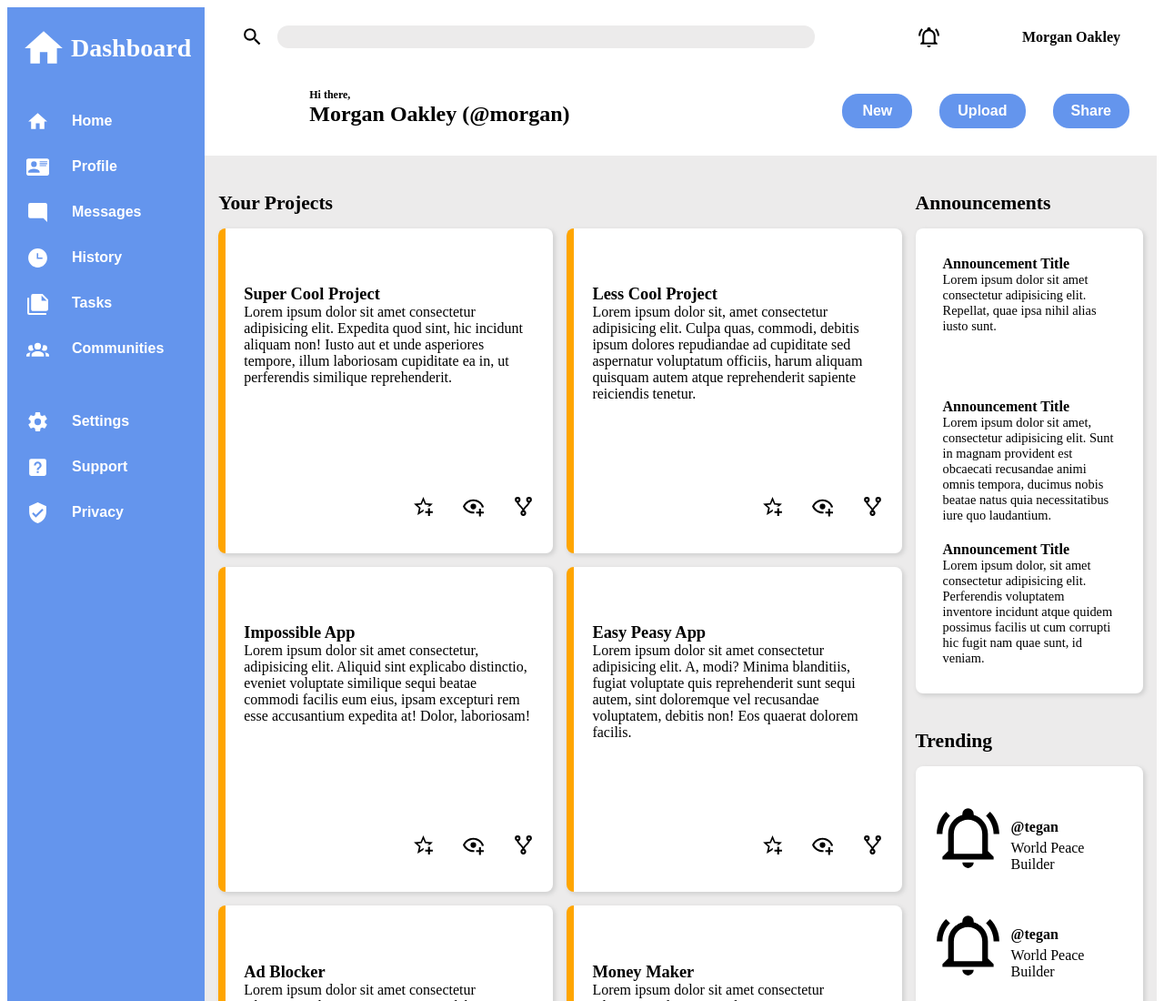
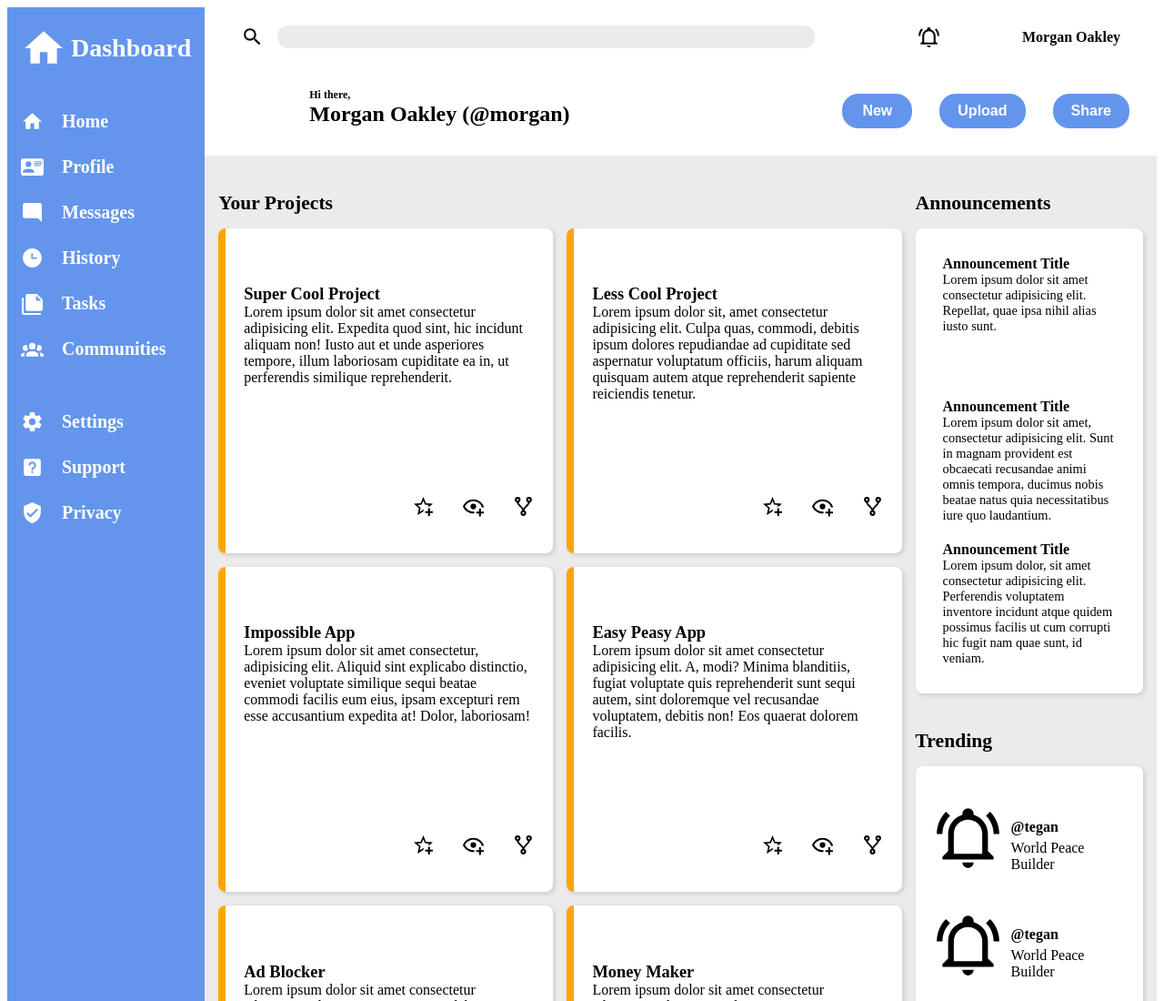
Before and after one commit to smramsay/odin-admin-dashboard, a plain HTML site: page index.html in a window 1280 px wide. Shown: the top 1100 px of the page at 91% size. Drawn offline with Linux system fonts and the light colour scheme.

Commit message:
Convert sidebar entries to links

```diff
--- a/index.html
+++ b/index.html
@@ -12,17 +12,17 @@
         <div class="sidebar">
             <div class="logo"><img src="img/icons/home.svg"/>Dashboard</div>
             <ul class="action-group-1">
-                <li class=""><button><img src="img/icons/home.svg"/>Home</button></li>
-                <li class=""><button><img src="img/icons/card-account-details.svg"/>Profile</button></li>
-                <li class=""><button><img src="img/icons/message-reply.svg"/>Messages</button></li>
-                <li class=""><button><img src="img/icons/clock-time-three.svg"/>History</button></li>
-                <li class=""><button><img src="img/icons/note-multiple.svg"/>Tasks</button></li>
-                <li class=""><button><img src="img/icons/account-group.svg"/>Communities</button></li>
+                <li class=""><a href="index.html"><img src="img/icons/home.svg"/>Home</a></li>
+                <li class=""><a><img src="img/icons/card-account-details.svg"/>Profile</a></li>
+                <li class=""><a><img src="img/icons/message-reply.svg"/>Messages</a></li>
+                <li class=""><a><img src="img/icons/clock-time-three.svg"/>History</a></li>
+                <li class=""><a><img src="img/icons/note-multiple.svg"/>Tasks</a></li>
+                <li class=""><a><img src="img/icons/account-group.svg"/>Communities</a></li>
             </ul>
             <ul class="action-group-2">
-                <li><button><img src="img/icons/cog.svg">Settings</button></li>
-                <li><button><img src="img/icons/help-box.svg"/>Support</button></li>
-                <li><button><img src="img/icons/shield-check.svg"/>Privacy</button></li>
+                <li><a><img src="img/icons/cog.svg">Settings</a></li>
+                <li><a><img src="img/icons/help-box.svg"/>Support</a></li>
+                <li><a><img src="img/icons/shield-check.svg"/>Privacy</a></li>
             </ul>
         </div>
         <div class="header">
--- a/style.css
+++ b/style.css
@@ -56,18 +56,18 @@
     align-items: center;
 }
 
-.sidebar li > button {
+.sidebar li > a {
     display: grid;
     grid-template-columns: 25px 1fr;
-    gap: 25px;
+    gap: 20px;
     align-items: center;
     color: var(--foreground-main);
-    font-size: 1rem;
+    font-size: 1.25rem;
     font-weight: bold;
-    background-color: transparent;
-    border: none;
+    text-decoration: none;
+    cursor: default;
 }
-.sidebar li > button:hover {
+.sidebar li > a:hover {
     transform: translateX(5px);
 }
 
```
